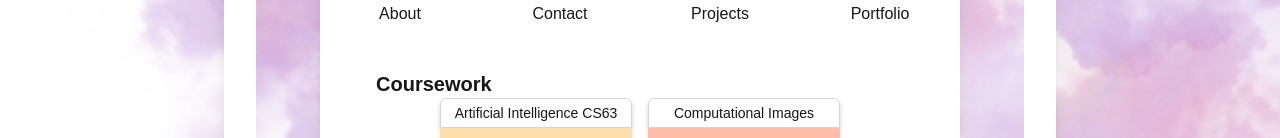
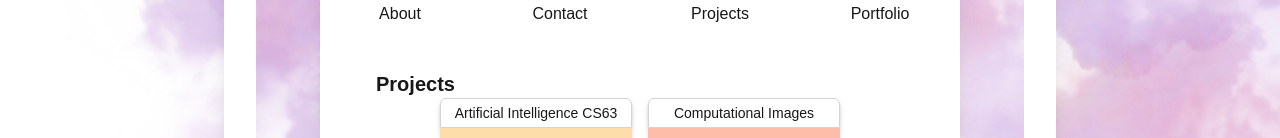
Before and after one commit to yborger/Personal-Website, a Next.js app: page /projects in a window 1280 px wide. Shown: the part 458-596 px from the top of the page. Built offline with nearby package versions, Linux system fonts and the light colour scheme.

Commit message:
Adjust mislabels

```diff
--- a/app/page.tsx
+++ b/app/page.tsx
@@ -28,7 +28,7 @@ const Page: React.FC = () => {
       )}
 
       {/* "Header" Section */}
-      <section className="py-16 bg-white shadow-xl">
+      <section className="py-16 bg-white ">
         <div className="text-center text-spacing ml-6 mr-6">
           <h1 className="text-4xl font-bold">Hi, I&apos;m Yael Borger</h1>
 
--- a/app/projects/page.tsx
+++ b/app/projects/page.tsx
@@ -7,7 +7,7 @@ const Coursework: React.FC = () => {
     <Layout>
       <section className="text-spacing">
       <div className="ml-6 mr-6">
-      <h2 className="text-xl font-bold ">Coursework</h2>
+      <h2 className="text-xl font-bold ">Projects</h2>
 
       {/* images for courses */}
       <div className="flex flex-wrap justify-center gap-4 ">
```
